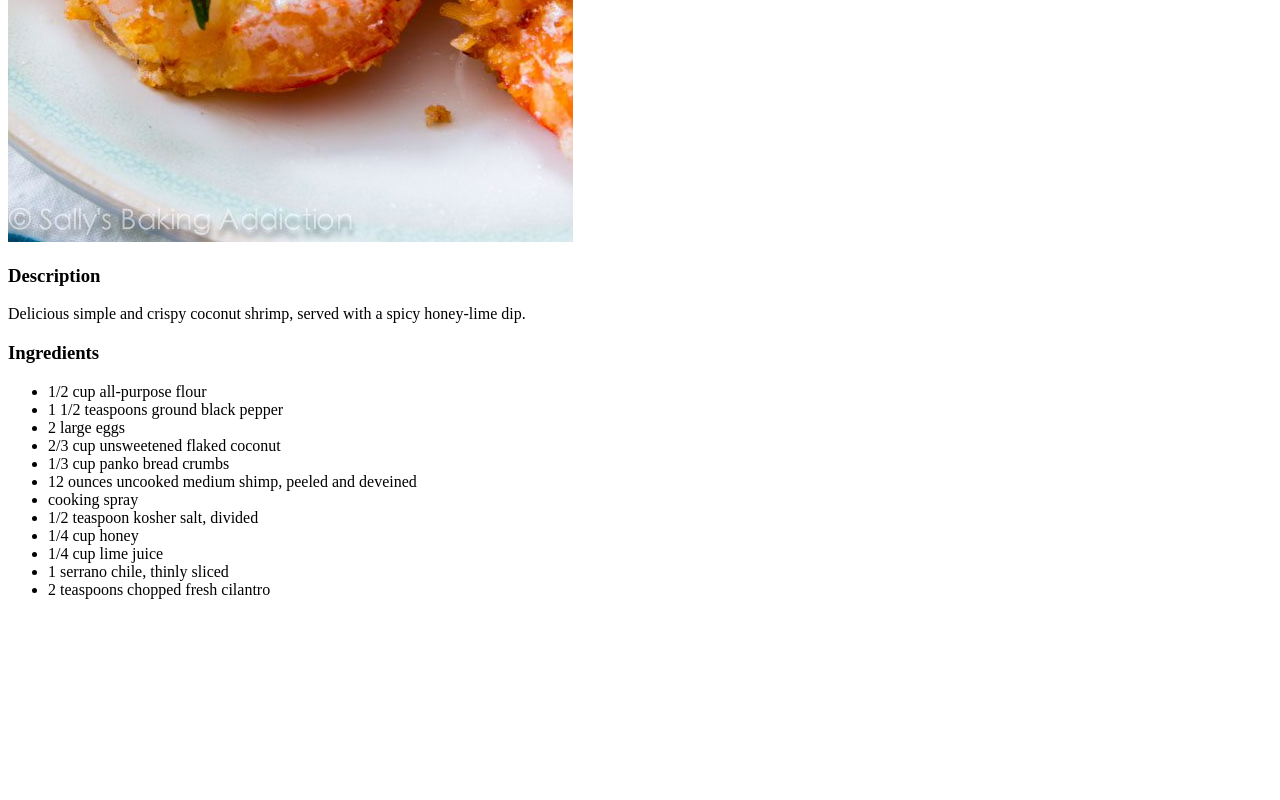
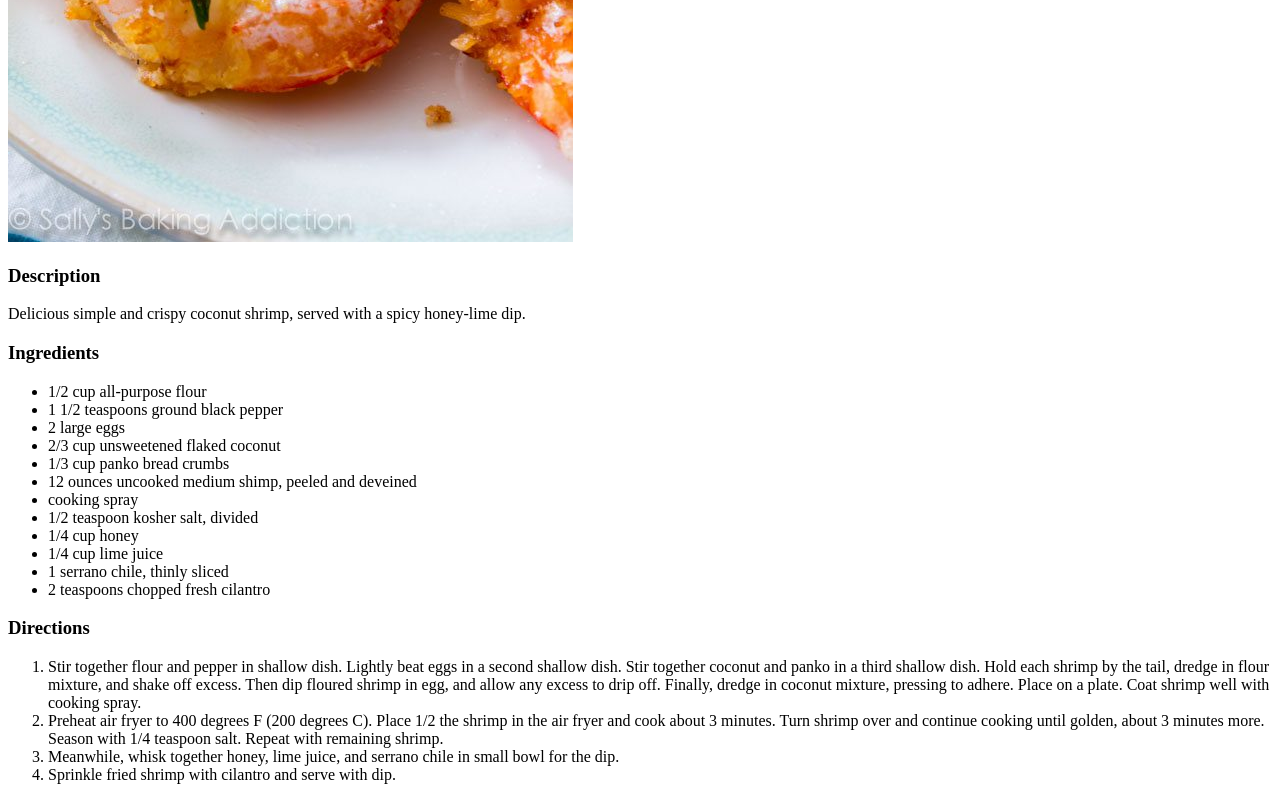
Before and after one commit to RJurasek/odin-recipes, a plain HTML site: page recipes/coconut-shrimp.html in a window 1280 px wide. Shown: the part 758-1558 px from the top of the page. Before the commit the page ends 1373 px from the top, so only its background shows below. Drawn offline with Linux system fonts and the light colour scheme.

Commit message:
add directions to shrimp recipe

```diff
--- a/recipes/coconut-shrimp.html
+++ b/recipes/coconut-shrimp.html
@@ -28,5 +28,25 @@
               <li>2 teaspoons chopped fresh cilantro</li>
           </ul>
 
+        <h3>Directions</h3>
+          <ol>
+              <li>Stir together flour and pepper in shallow dish.
+                  Lightly beat eggs in a second shallow dish.
+                  Stir together coconut and panko in a third
+                  shallow dish. Hold each shrimp by the tail,
+                  dredge in flour mixture, and shake off excess.
+                  Then dip floured shrimp in egg, and allow any
+                  excess to drip off. Finally, dredge in coconut
+                  mixture, pressing to adhere. Place on a plate.
+                  Coat shrimp well with cooking spray.</li>
+              <li>Preheat air fryer to 400 degrees F (200 degrees C).
+                  Place 1/2 the shrimp in the air fryer and cook about
+                  3 minutes. Turn shrimp over and continue cooking
+                  until golden, about 3 minutes more. Season with
+                  1/4 teaspoon salt. Repeat with remaining shrimp.</li>
+              <li>Meanwhile, whisk together honey, lime juice, and serrano chile in small bowl for the dip.</li>
+              <li>Sprinkle fried shrimp with cilantro and serve with dip.</li>
+          </ol>
+
     </body>
 </html>
```
Also changed, not shown: recipes/chimichurri-baked-chicken.html (+1 -2 lines).
